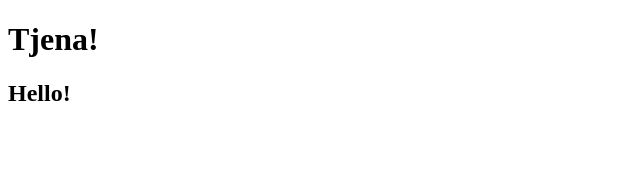
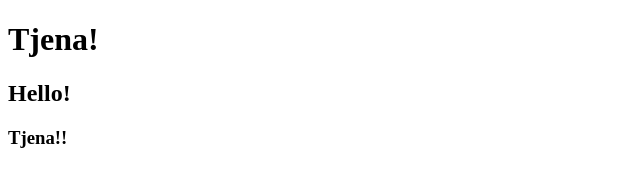
Before and after one commit to Alex-js-23/project, a plain HTML site: page Git_Work/project_1/Git/index.html in a window 1280 px wide. Shown: the full height of the page, 0-640 px from the left. Drawn offline with Linux system fonts and the light colour scheme.

```diff
--- a/Git_Work/project_1/Git/index.html
+++ b/Git_Work/project_1/Git/index.html
@@ -11,6 +11,7 @@
 
 	<h1>Tjena!</h1>
 	<h2>Hello!</h2>
+	<h3>Tjena!!</h3>
 
 </body>
 
```
Also changed, not shown: 1 other file.
